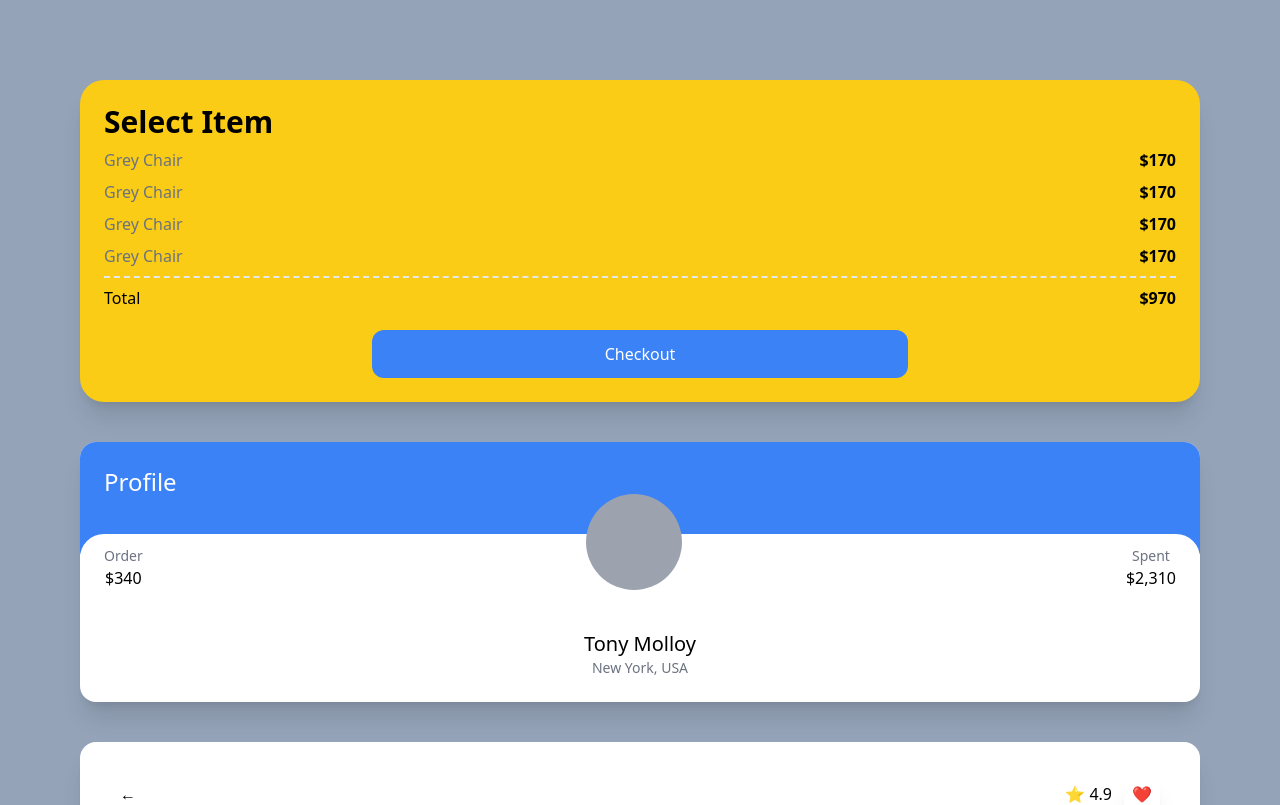
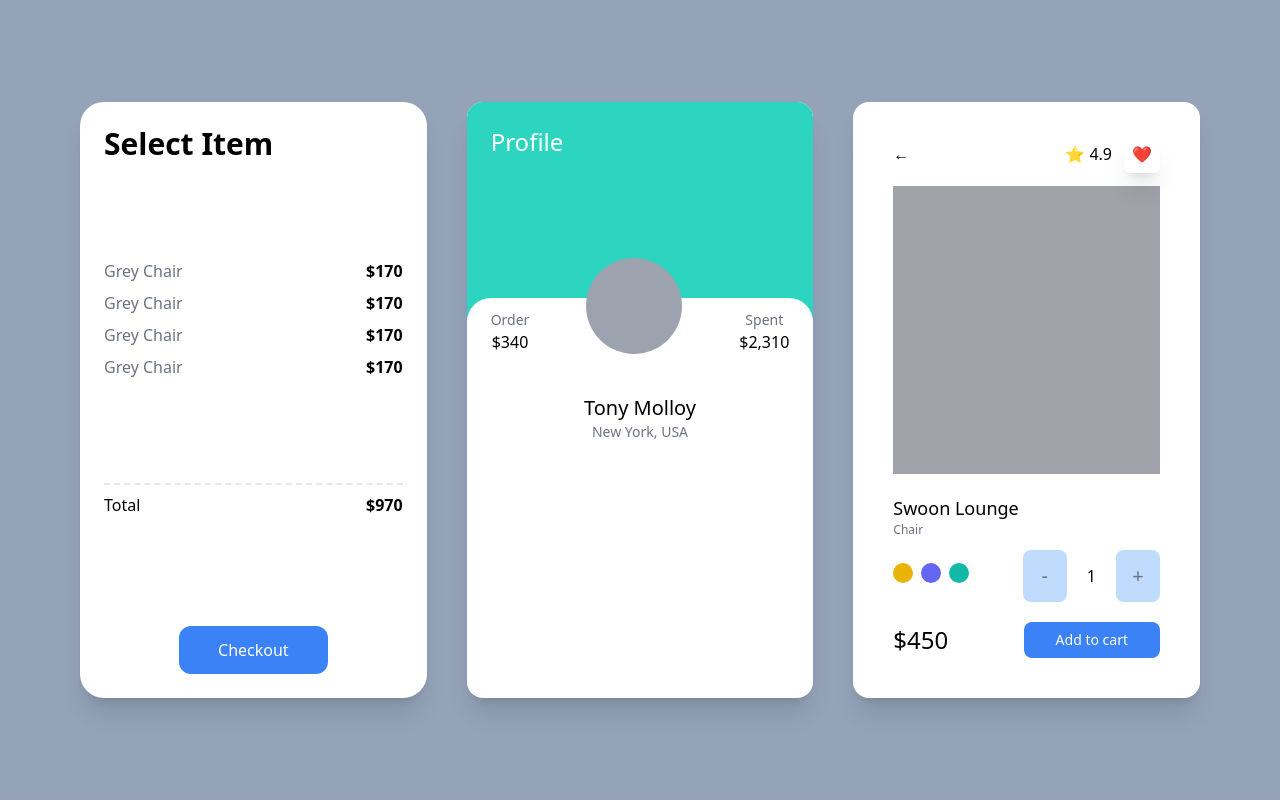
Before and after one commit to jh0152park/NextJS.12_CarrotMarket, a Next.js app in the folder carrot_market/: page / in a window 1280 px wide. Shown: the top 805 px of the page. Built offline with nearby package versions, Linux system fonts and the light colour scheme.

Commit message:
response design

```diff
--- a/carrot_market/pages/index.tsx
+++ b/carrot_market/pages/index.tsx
@@ -1,25 +1,31 @@
 export default function Home() {
     return (
         <div
+            id="container"
             className="
                 flex-col
                 min-h-screen
                 px-20
                 py-20
-                space-y-10
-                bg-slate-400"
+                bg-slate-400
+                grid
+                gap-10
+                xl:grid-cols-3
+                lg:grid-cols-2
+                xl:place-content-center
+                "
         >
             <div
+                id="first-div"
                 className="
                     p-6
                     bg-white
                     shadow-xl
-                    2xl:bg-pink-400
-                    xl:bg-yellow-400
-                    lg:bg-indigo-400
-                    md:bg-teal-400
-                    sm:bg-red-400
-                    rounded-3xl"
+                    rounded-3xl
+                    flex
+                    flex-col
+                    justify-between
+                    "
             >
                 <span className="text-3xl font-semibold">Select Item</span>
 
@@ -56,8 +62,11 @@ export default function Home() {
                 </button>
             </div>
 
-            <div className="overflow-hidden bg-white shadow-xl rounded-2xl group">
-                <div className="p-6 bg-blue-500 pb-14">
+            <div
+                id="second-div"
+                className="overflow-hidden bg-white shadow-xl rounded-2xl group"
+            >
+                <div className="p-6 portrait:bg-blue-500 landscape:bg-teal-400 pb-14 xl:pb-40">
                     <span className="text-2xl text-white">Profile</span>
                 </div>
                 <div className="relative p-6 bg-white rounded-3xl -top-5">
@@ -91,7 +100,16 @@ export default function Home() {
                 </div>
             </div>
 
-            <div className="p-10 bg-white shadow-xl rounded-2xl">
+            <div
+                id="last-div"
+                className="
+                    p-10
+                    bg-white
+                    shadow-xl
+                    rounded-2xl
+                    lg:col-span-2
+                    xl:col-span-1"
+            >
                 <div className="flex items-center justify-between mb-5">
                     <span>←</span>
                     <div className="space-x-3 ">
```
